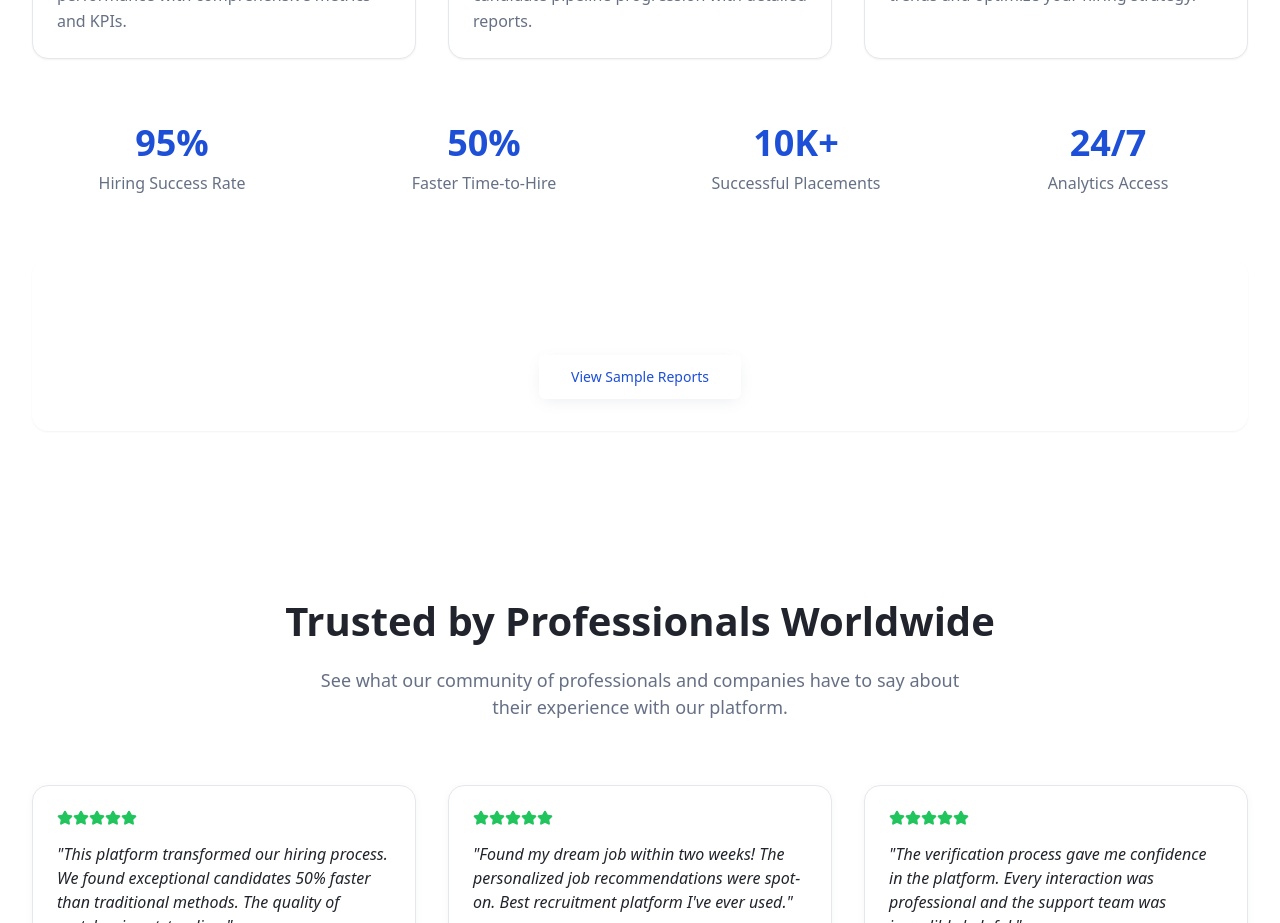
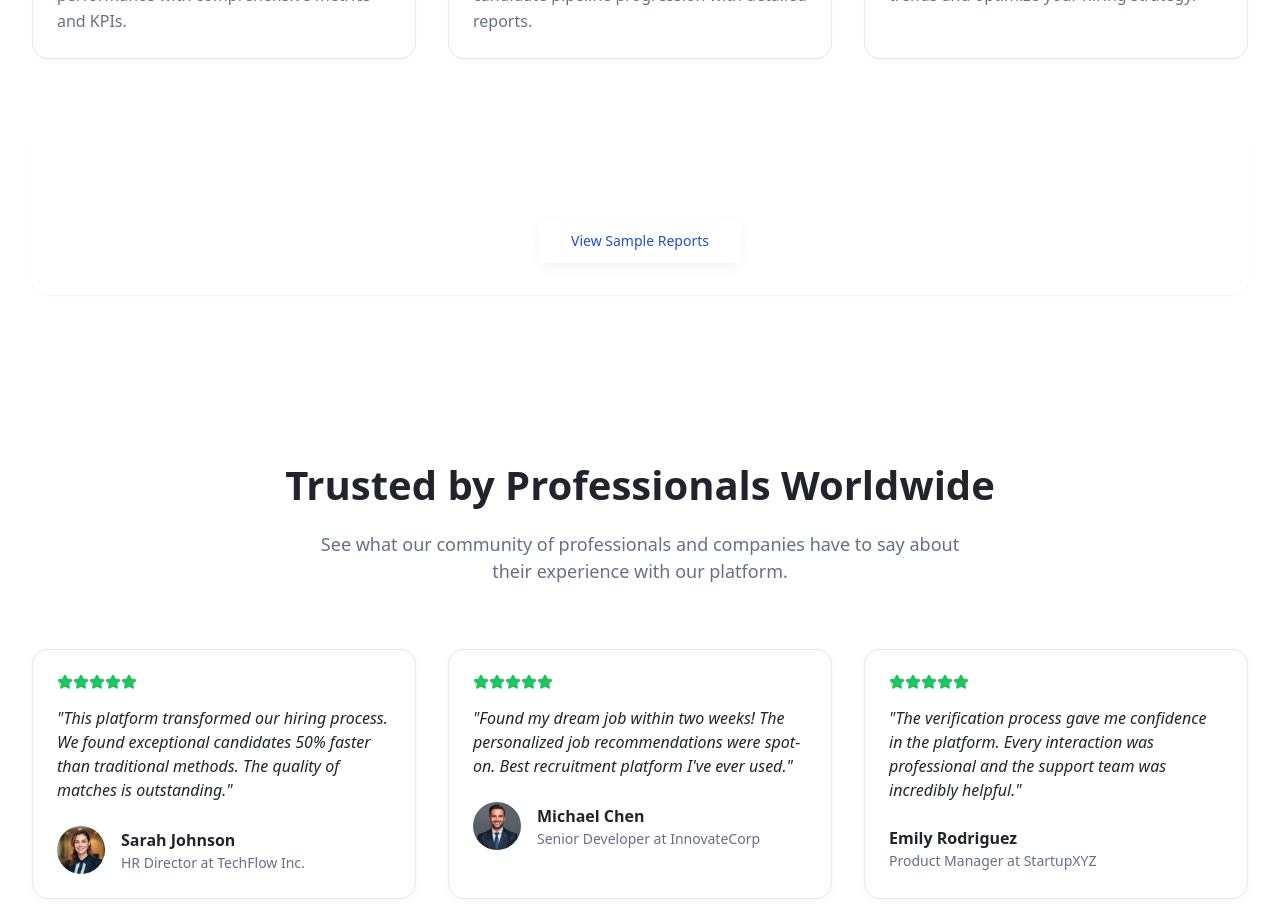
Before and after one commit to ankankhilar/lando-recruitment-boost, a React (Vite) app: page / in a window 1280 px wide. Shown: the part 6740-7663 px from the top of the page. Built offline with nearby package versions, Linux system fonts and the light colour scheme.

Commit message:
Visual edit in Lovable
Edited UI in Lovable

```diff
--- a/src/components/ReportsSection.tsx
+++ b/src/components/ReportsSection.tsx
@@ -59,24 +59,7 @@ const ReportsSection = () => {
         </div>
 
         {/* Stats Section */}
-        <div className="grid grid-cols-2 lg:grid-cols-4 gap-8 mb-16">
-          <div className="text-center">
-            <div className="text-4xl font-bold text-primary mb-2">95%</div>
-            <p className="text-muted-foreground">Hiring Success Rate</p>
-          </div>
-          <div className="text-center">
-            <div className="text-4xl font-bold text-primary mb-2">50%</div>
-            <p className="text-muted-foreground">Faster Time-to-Hire</p>
-          </div>
-          <div className="text-center">
-            <div className="text-4xl font-bold text-primary mb-2">10K+</div>
-            <p className="text-muted-foreground">Successful Placements</p>
-          </div>
-          <div className="text-center">
-            <div className="text-4xl font-bold text-primary mb-2">24/7</div>
-            <p className="text-muted-foreground">Analytics Access</p>
-          </div>
-        </div>
+
 
         {/* CTA */}
         <div className="text-center">
```
